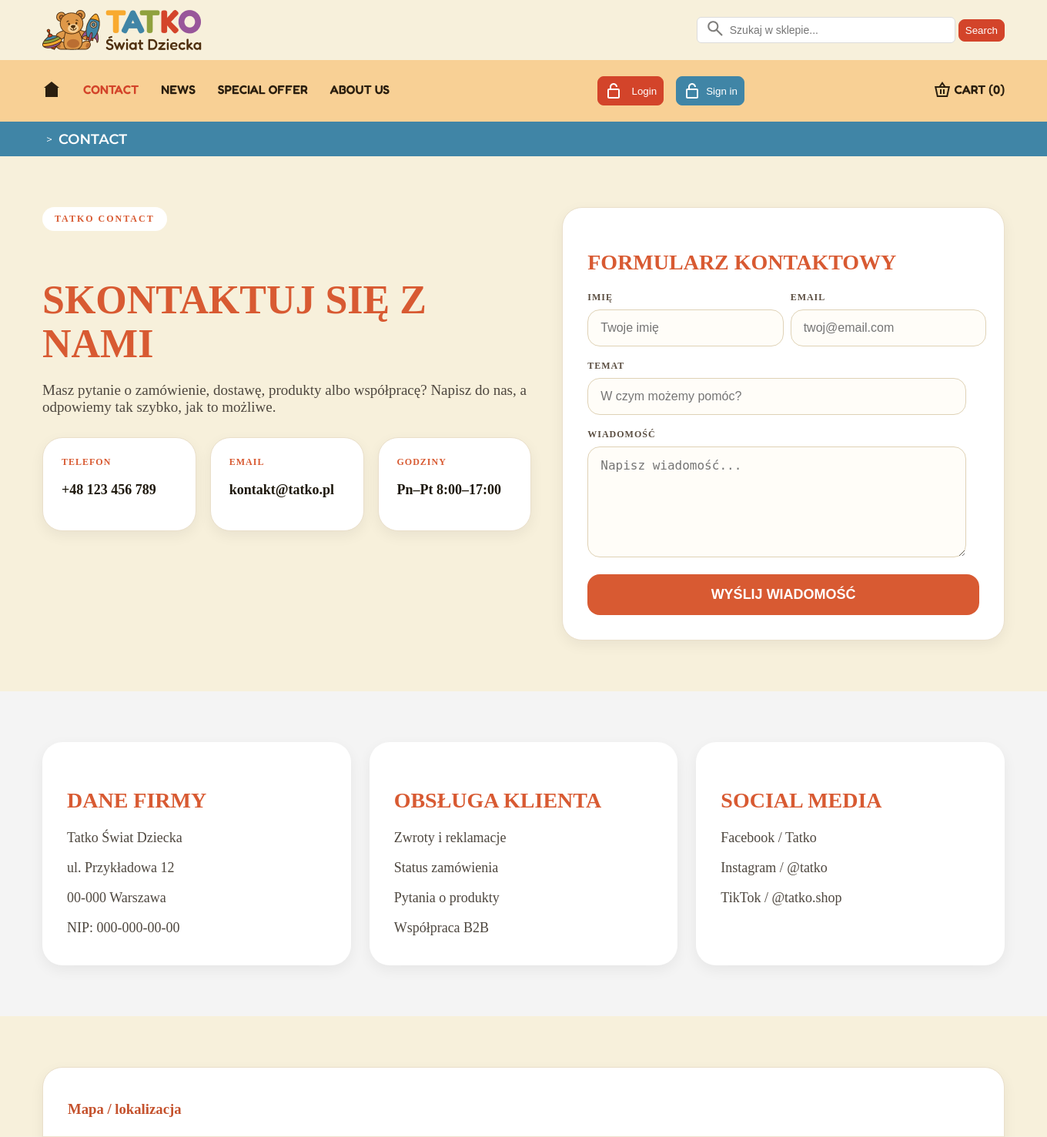
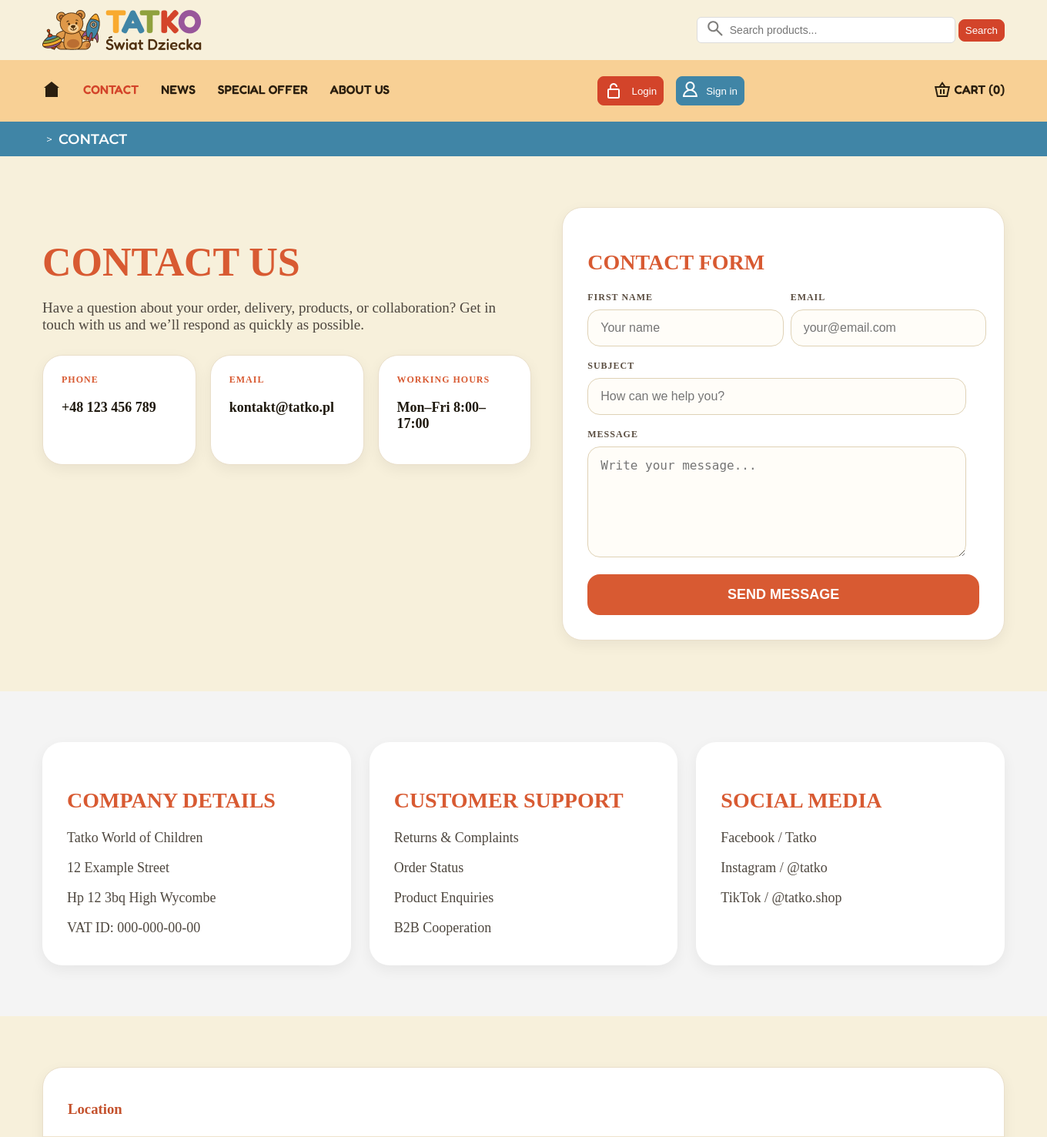
Before and after one commit to adrian77792/Project_4, a Django app: page /contact in a window 1360 px wide. Shown: the top 1477 px of the page at 77% size. Run offline with Django 5.2, Linux system fonts and the light colour scheme; a map, chart or similar area stays blank.

```diff
--- a/core/static/core/category.css
+++ b/core/static/core/category.css
@@ -18,7 +18,7 @@
     color: #fff;
     text-decoration: none;
     font-weight: 600;
-    min-width: 139px;
+    min-width: 11%;
     text-align: center;
     transition: transform 0.15s ease, box-shadow 0.15s ease;
 }
@@ -36,7 +36,7 @@
 	border: 2px solid var(--cat-color);
     text-decoration: none;
     font-weight: 600;
-    min-width: 139px;
+    min-width: 11%;
     text-align: center;
     transition: transform 0.15s ease, box-shadow 0.15s ease;
 }
--- a/core/static/core/header.css
+++ b/core/static/core/header.css
@@ -164,7 +164,6 @@ nav {
 
 .color-bar {
     background-color: #F8D095;
-
 }
 
 .h-menu-link {
--- a/core/templates/core/contact.html
+++ b/core/templates/core/contact.html
@@ -25,15 +25,15 @@
   <section class="c-hero">
     <div class="container c-hero-grid">
       <div>
-        <div class="tag">Tatko Contact</div>
-        <h1>Skontaktuj się z nami</h1>
+        <h1>Contact Us</h1>
         <p class="lead">
-          Masz pytanie o zamówienie, dostawę, produkty albo współpracę? Napisz do nas, a odpowiemy tak szybko, jak to możliwe.
+          Have a question about your order, delivery, products, or collaboration?
+        Get in touch with us and we’ll respond as quickly as possible.
         </p>
 
         <div class="contact-cards">
           <div class="card">
-            <div class="card-title">Telefon</div>
+            <div class="card-title">Phone</div>
             <p>+48 123 456 789</p>
           </div>
           <div class="card">
@@ -41,37 +41,37 @@
             <p>kontakt@tatko.pl</p>
           </div>
           <div class="card">
-            <div class="card-title">Godziny</div>
-            <p>Pn–Pt 8:00–17:00</p>
+            <div class="card-title">Working Hours</div>
+            <p>Mon–Fri 8:00–17:00</p>
           </div>
         </div>
       </div>
 
       <div class="form-box">
-        <h2>Formularz kontaktowy</h2>
+        <h2>Contact Form</h2>
         <form>
           <div class="row">
             <div class="field">
-              <label>Imię</label>
-              <input type="text" placeholder="Twoje imię">
+              <label>First Name</label>
+              <input type="text" placeholder="Your name">
             </div>
             <div class="field">
               <label>Email</label>
-              <input type="email" placeholder="twoj@email.com">
+              <input type="email" placeholder="your@email.com">
             </div>
           </div>
 
           <div class="field">
-            <label>Temat</label>
-            <input type="text" placeholder="W czym możemy pomóc?">
+            <label>Subject</label>
+            <input type="text" placeholder="How can we help you?">
           </div>
 
           <div class="field">
-            <label>Wiadomość</label>
-            <textarea rows="6" placeholder="Napisz wiadomość..."></textarea>
+            <label>Message</label>
+            <textarea rows="6" placeholder="Write your message..."></textarea>
           </div>
 
-          <button type="submit" class="submit-btn">Wyślij wiadomość</button>
+          <button type="submit" class="submit-btn">Send Message</button>
         </form>
       </div>
     </div>
@@ -80,19 +80,19 @@
   <section class="info-section">
     <div class="container info-grid">
       <div class="info-box">
-        <h3 class="c-section-title">Dane firmy</h3>
-        <p>Tatko Świat Dziecka</p>
-        <p>ul. Przykładowa 12</p>
-        <p>00-000 Warszawa</p>
-        <p>NIP: 000-000-00-00</p>
+        <h3 class="c-section-title">Company Details</h3>
+        <p>Tatko World of Children</p>
+        <p>12 Example Street</p>
+        <p>Hp 12 3bq High Wycombe</p>
+        <p>VAT ID: 000-000-00-00</p>
       </div>
 
       <div class="info-box">
-        <h3 class="c-section-title">Obsługa klienta</h3>
-        <p>Zwroty i reklamacje</p>
-        <p>Status zamówienia</p>
-        <p>Pytania o produkty</p>
-        <p>Współpraca B2B</p>
+        <h3 class="c-section-title">Customer Support</h3>
+        <p>Returns & Complaints</p>
+        <p>Order Status</p>
+        <p>Product Enquiries</p>
+        <p>B2B Cooperation</p>
       </div>
 
       <div class="info-box">
@@ -108,7 +108,7 @@
     <div class="container">
       <div class="map-box">
         <div class="map-header">
-          <h3 class="section-title" style="margin-bottom: 0;">Mapa / lokalizacja</h3>
+          <h3 class="section-title" style="margin-bottom: 0;">Location</h3>
         </div>
         <div class="map-placeholder">
           <iframe
--- a/core/templates/core/header.html
+++ b/core/templates/core/header.html
@@ -14,7 +14,7 @@
             <span class="search-icon">
                 <img src="{% static 'core/images/search.svg' %}" alt="Logo" />
             </span>
-            <input type="text" placeholder="Szukaj w sklepie...">
+            <input type="text" placeholder="Search products...">
             <button class="h-btn-primary">Search</button>
         </div>
 
@@ -65,7 +65,7 @@
                     Login
                 </button>
                 <button class="h-btn-secondary">
-                    <img src="{% static 'core/images/login.svg' %}" alt="Logo" />
+                    <img src="{% static 'core/images/sign_in.svg' %}" alt="Logo" />
                     Sign in
                 </button>
             </div>
```
Also changed, not shown: core/templates/core/index.html (+19 -18 lines), core/static/core/images/frame5.png, core/static/core/images/sign_in.svg (added).
